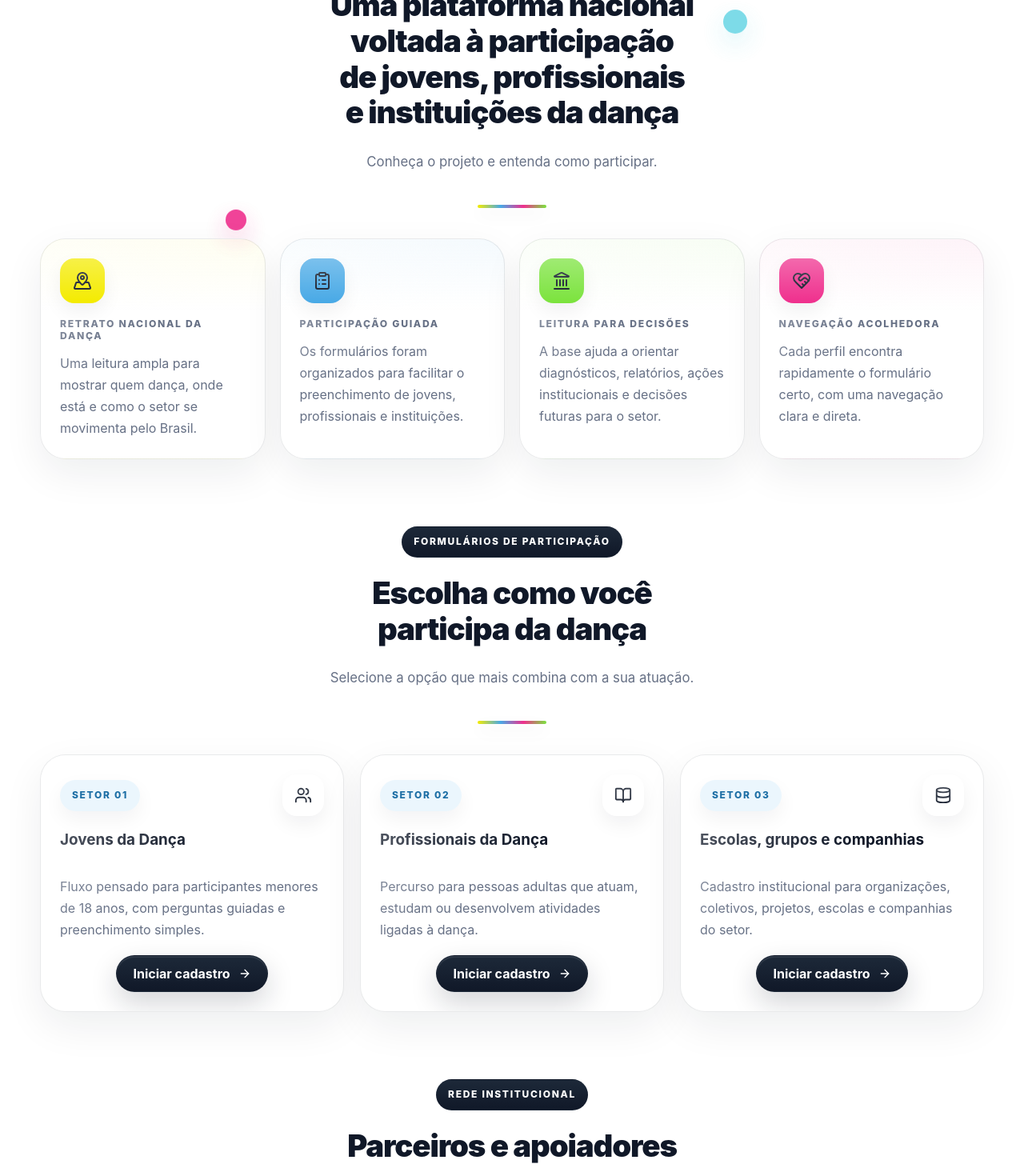
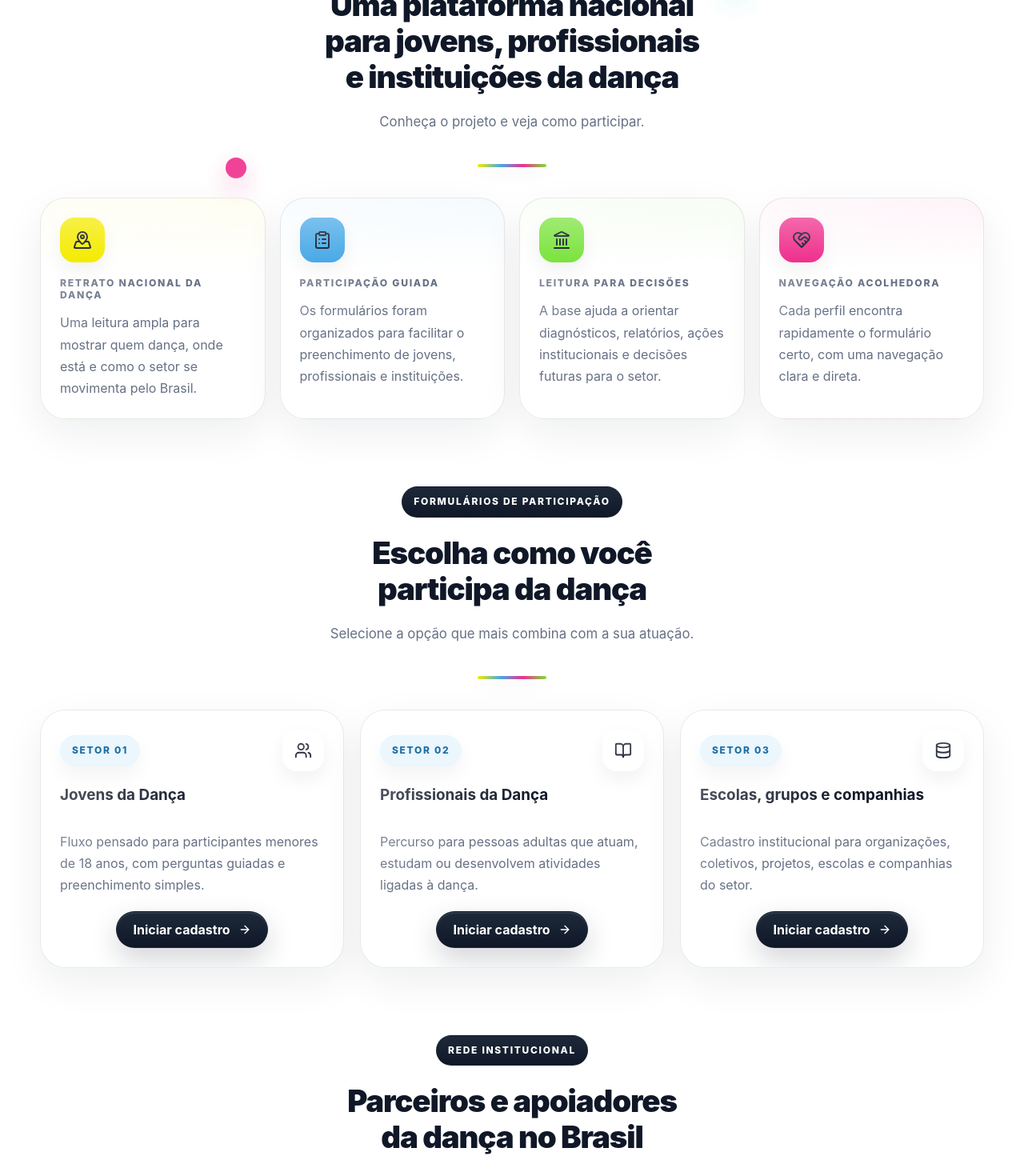
Before and after one commit to abcaa-ong/sibradanca-frontend, a React (Vite) app: page / in a window 1280 px wide. Shown: the part 840-2300 px from the top of the page at 80% size. Built offline with nearby package versions, Linux system fonts and the light colour scheme; no server answers.

Commit message:
refactor: tighten home copy and footer spacing

```diff
--- a/src/css/app.css
+++ b/src/css/app.css
@@ -667,17 +667,17 @@ button:focus-visible {
   inset: 0;
   pointer-events: none;
   background:
-    radial-gradient(circle at 4% 34%, rgba(239, 47, 141, 0.22) 0 28px, transparent 29px),
-    radial-gradient(circle at 16% 82%, rgba(244, 235, 0, 0.72) 0 8px, transparent 9px),
-    radial-gradient(circle at 86% 42%, rgba(72, 169, 230, 0.22) 0 28px, transparent 29px),
-    radial-gradient(circle at 96% 16%, rgba(123, 227, 61, 0.18) 0 38px, transparent 39px),
-    radial-gradient(circle at 1.5% 12%, rgba(179, 108, 230, 0.16) 0 18px, transparent 19px);
+    radial-gradient(circle at 3% 18%, rgba(239, 47, 141, 0.2) 0 22px, transparent 23px),
+    radial-gradient(circle at 14% 92%, rgba(244, 235, 0, 0.68) 0 8px, transparent 9px),
+    radial-gradient(circle at 88% 26%, rgba(72, 169, 230, 0.2) 0 24px, transparent 25px),
+    radial-gradient(circle at 98% 12%, rgba(123, 227, 61, 0.16) 0 34px, transparent 35px),
+    radial-gradient(circle at 2% 4%, rgba(179, 108, 230, 0.14) 0 15px, transparent 16px);
 }
 
 .footer-inner {
   position: relative;
   z-index: 1;
-  padding: 10px 0;
+  padding: 18px 0 12px;
   display: grid;
   grid-template-columns: minmax(0, 1fr) auto;
   align-items: center;
@@ -746,10 +746,11 @@ button:focus-visible {
   text-align: center;
   font-size: 0.85rem;
   color: var(--muted);
+  padding-bottom: 8px;
 }
 
 .footer-bottom p {
-  margin: 6px;
+  margin: 10px 6px 0;
 }
 
 /* ============================================================
@@ -879,11 +880,11 @@ a:focus-visible {
 
   .site-footer::after {
     background:
-      radial-gradient(circle at 4% 34%, rgba(239, 47, 141, 0.2) 0 18px, transparent 19px),
-      radial-gradient(circle at 16% 78%, rgba(244, 235, 0, 0.68) 0 7px, transparent 8px),
-      radial-gradient(circle at 90% 38%, rgba(72, 169, 230, 0.2) 0 20px, transparent 21px),
-      radial-gradient(circle at 96% 18%, rgba(123, 227, 61, 0.18) 0 26px, transparent 27px),
-      radial-gradient(circle at 2% 12%, rgba(179, 108, 230, 0.16) 0 14px, transparent 15px);
+      radial-gradient(circle at 3% 18%, rgba(239, 47, 141, 0.18) 0 14px, transparent 15px),
+      radial-gradient(circle at 16% 90%, rgba(244, 235, 0, 0.62) 0 6px, transparent 7px),
+      radial-gradient(circle at 92% 24%, rgba(72, 169, 230, 0.18) 0 16px, transparent 17px),
+      radial-gradient(circle at 98% 12%, rgba(123, 227, 61, 0.16) 0 22px, transparent 23px),
+      radial-gradient(circle at 2% 4%, rgba(179, 108, 230, 0.14) 0 12px, transparent 13px);
   }
 }
 
--- a/src/css/home-page.css
+++ b/src/css/home-page.css
@@ -237,7 +237,7 @@
 #sobre .section-title h2,
 #formularios .section-title h2,
 #parceiros .section-title h2 {
-  max-width: 22ch;
+  max-width: 19ch;
   margin-top: 22px;
   line-height: 1.16;
 }
@@ -245,9 +245,9 @@
 #sobre .section-title p,
 #formularios .section-title p,
 #parceiros .section-title p {
-  max-width: 62ch;
-  margin-top: 24px;
-  line-height: 1.8;
+  max-width: 54ch;
+  margin-top: 20px;
+  line-height: 1.7;
 }
 
 #formularios .section-title h2 {
--- a/src/pages/HomePage.tsx
+++ b/src/pages/HomePage.tsx
@@ -312,8 +312,8 @@ export default function HomePage() {
           <div className="container">
             <SectionTitle
               badge="Sobre o SIBRADANÇA"
-              title="Uma plataforma nacional voltada à participação de jovens, profissionais e instituições da dança"
-              description="Conheça o projeto e entenda como participar."
+              title="Uma plataforma nacional para jovens, profissionais e instituições da dança"
+              description="Conheça o projeto e veja como participar."
             />
 
             <motion.div
@@ -379,8 +379,8 @@ export default function HomePage() {
           <div className="container">
             <SectionTitle
               badge="Rede institucional"
-              title="Parceiros e apoiadores que fortalecem o ecossistema da dança"
-              description="O SIBRADANÇA é desenvolvido em colaboração com instituições acadêmicas, organizações culturais e redes de pesquisa que contribuem para a produção de evidências, o desenvolvimento metodológico e a ampliação do conhecimento sobre a dança no Brasil."
+              title="Parceiros e apoiadores da dança no Brasil"
+              description="Instituições, redes e organizações que fortalecem o projeto."
             />
 
             <div className="partners-grid">
```
